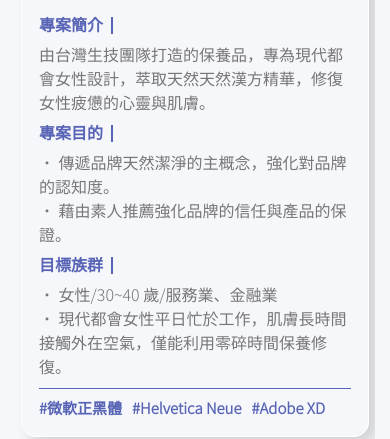
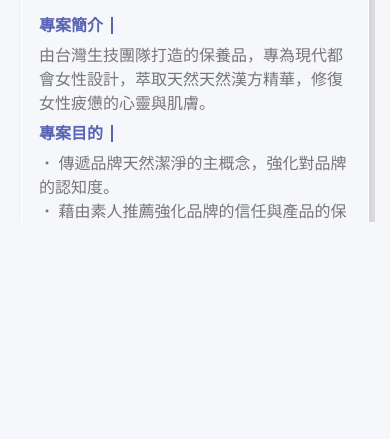
Before and after one commit to scps960740/yvo, a plain HTML site: page index.html in a window 390 px wide. Shown: the part 553-992 px from the top of the page. After the commit the page ends 844 px from the top, so only its background shows below. Drawn offline with nearby package versions, Linux system fonts and the light colour scheme; a script that the page names is missing.

Commit message:
page mobile height fix.

```diff
--- a/assets/css/style.css
+++ b/assets/css/style.css
@@ -847,4 +847,8 @@ ul.license li span {
   .contentBox {
     padding: 0px 6px;
   }
+
+  main .mainRow .contentBox {
+    height: 80vh;
+  }
 }
```
